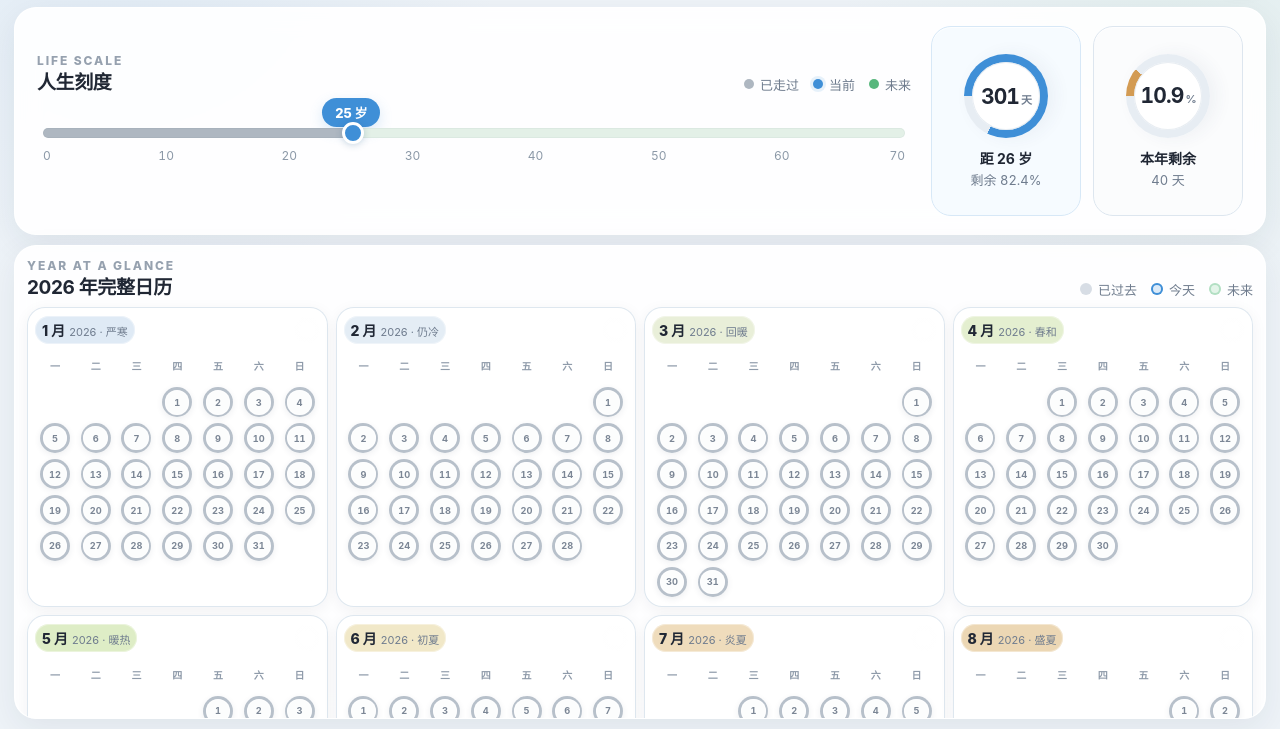
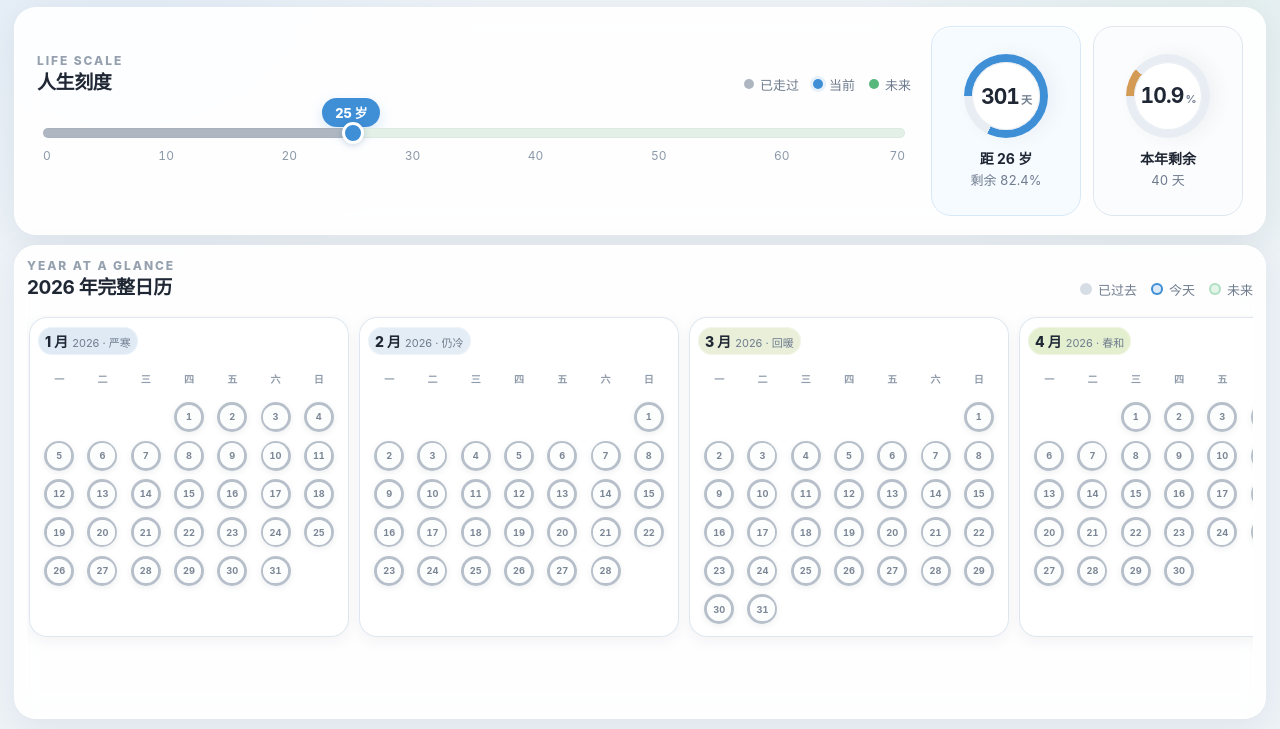
Before and after one commit to 2271259387/life-countdown, a plain HTML site: page index.html in a window 1280 px wide. Shown: the part 71-800 px from the top of the page. Drawn offline with Linux system fonts and the light colour scheme.

Commit message:
Display month cards in a single horizontal scrolling row

```diff
--- a/css/style.css
+++ b/css/style.css
@@ -923,3 +923,74 @@ button { -webkit-tap-highlight-color: transparent; }
   .month-head { height: 28px; }
   .day-date { width: min(76%, 24px); }
 }
+
+
+/* One-row month timeline: square cards with native horizontal touch scrolling. */
+.calendar-panel {
+  display: grid;
+  grid-template-rows: auto minmax(0, 1fr);
+  overflow: hidden;
+}
+.year-grid {
+  display: grid;
+  width: 100%;
+  min-width: 0;
+  height: 100%;
+  grid-template-columns: repeat(12, clamp(260px, 27vw, 320px));
+  grid-template-rows: min-content;
+  grid-auto-flow: column;
+  grid-auto-columns: clamp(260px, 27vw, 320px);
+  align-items: start;
+  align-content: start;
+  gap: 10px;
+  overflow-x: auto;
+  overflow-y: hidden;
+  overscroll-behavior-x: contain;
+  -webkit-overflow-scrolling: touch;
+  touch-action: pan-x;
+  scrollbar-width: thin;
+  padding: 2px 2px 10px;
+}
+.month-card {
+  width: 100%;
+  height: auto;
+  min-width: 0;
+  min-height: 0;
+  aspect-ratio: 1 / 1;
+  align-self: start;
+  grid-template-rows: 30px minmax(0, 1fr);
+  padding: 8px;
+  gap: 4px;
+}
+.month-head {
+  height: 30px;
+  min-height: 0;
+  overflow: hidden;
+}
+.days-grid {
+  width: 100%;
+  height: 100%;
+  min-height: 0;
+  grid-template-columns: repeat(7, minmax(0, 1fr));
+  grid-template-rows: repeat(7, minmax(0, 1fr));
+  gap: 1px;
+}
+.day-date {
+  width: min(76%, 30px);
+  max-width: 30px;
+  justify-self: center;
+  align-self: center;
+}
+@media (max-width: 560px) {
+  .year-grid {
+    grid-template-columns: repeat(12, 260px);
+    grid-auto-columns: 260px;
+    gap: 8px;
+  }
+  .month-card {
+    grid-template-rows: 28px minmax(0, 1fr);
+    padding: 7px;
+  }
+  .month-head { height: 28px; }
+  .day-date { width: min(76%, 24px); }
+}
```
